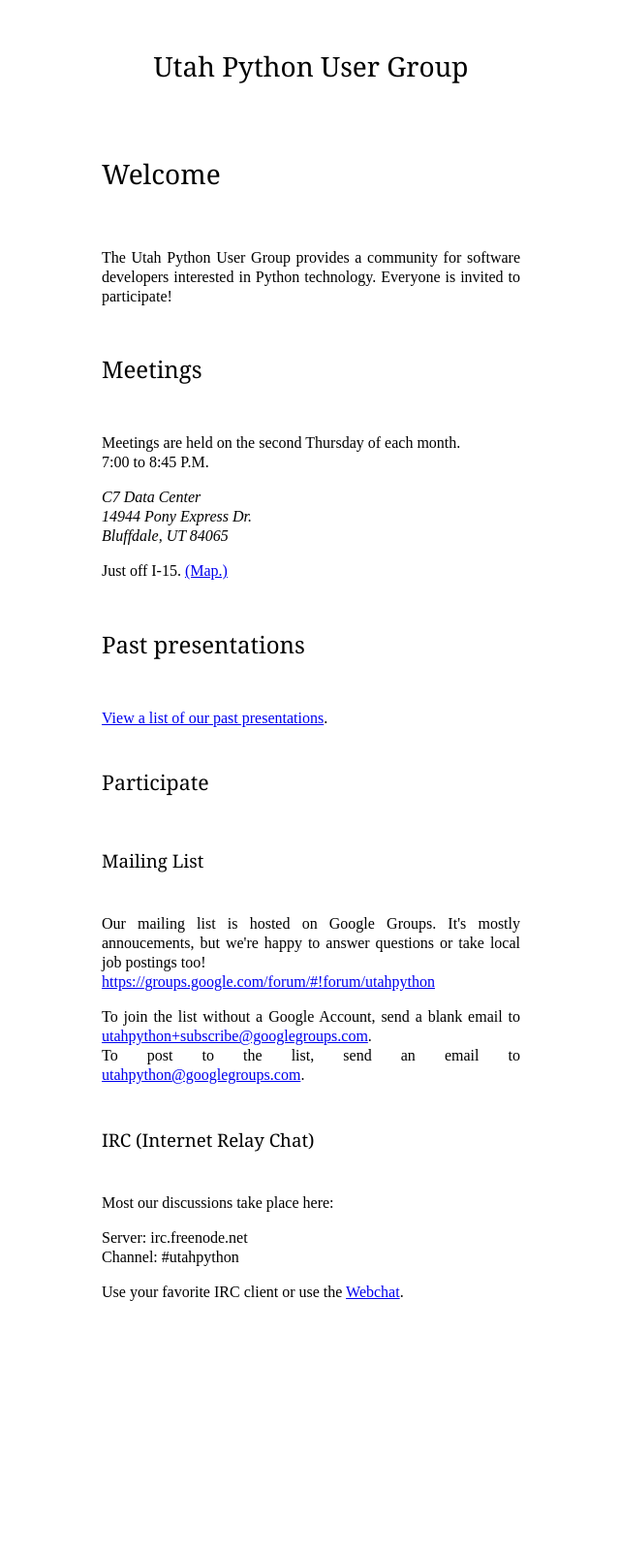
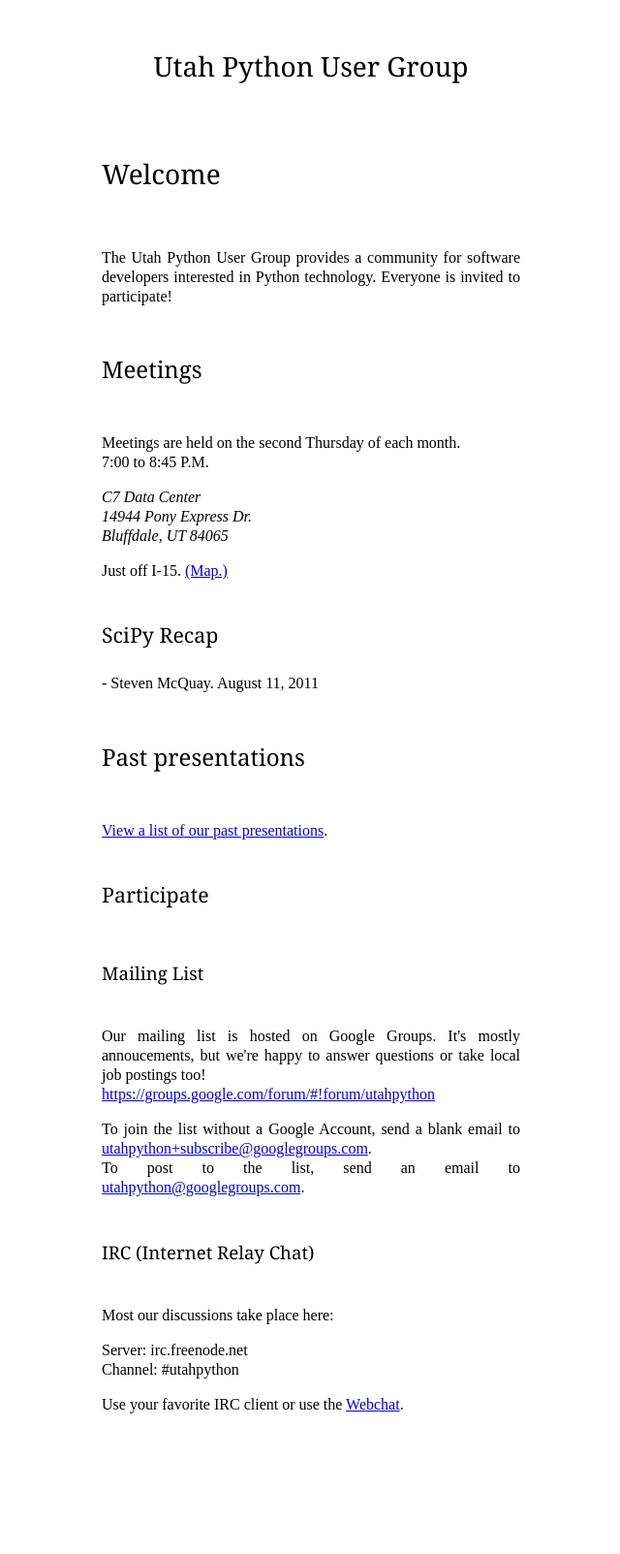
Before and after one commit to utahpython/utahpython.github.com, a Jekyll site: the page built from index.html, in a window 1280 px wide. Shown: the whole page at 97% size, without its empty margins (283-923 px from the left). Built offline with Jekyll 4.4.1, drawn with Linux system fonts in a browser that asks for light colours; some web fonts are replaced; before the commit the page ends 1487 px from its top, so only the background shows below that.

Commit message:
Edited index.html via GitHub

```diff
--- a/index.html
+++ b/index.html
@@ -26,7 +26,9 @@
 
     <p>Just off I-15. <a href="{{ page.url-map }}">(Map.)</a></p>
 </div>
-
+<div class="nextmeeting">
+    <p><h3>SciPy Recap</h3> - Steven McQuay. August 11, 2011</p>
+</div>
 <div class="archives">
     <h2>Past presentations</h2>
 
```
